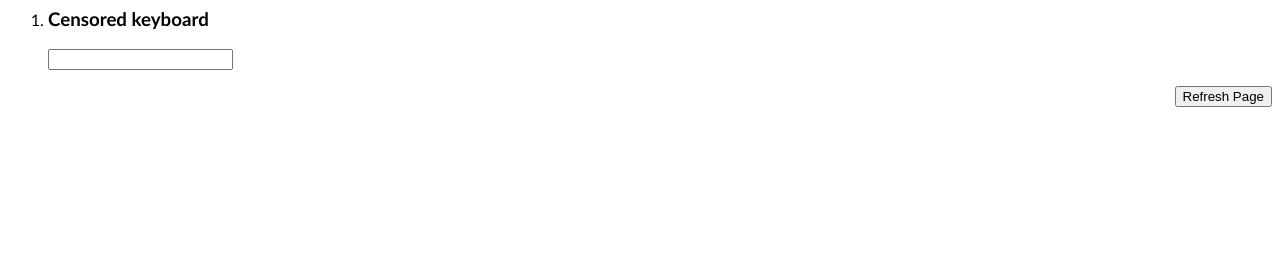
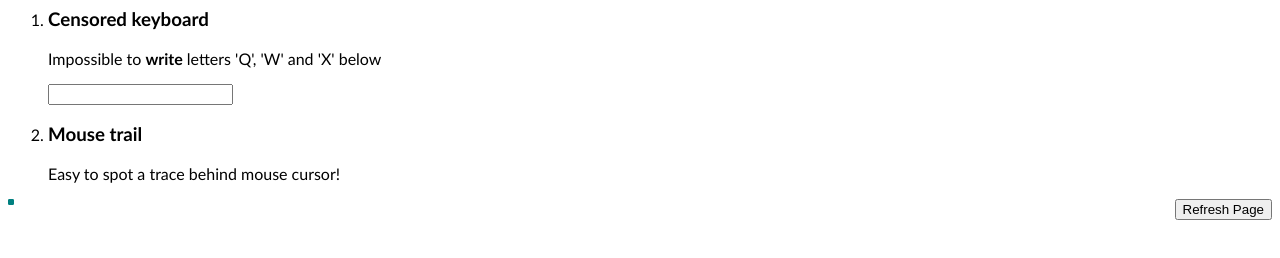
Before and after one commit to michalandrzejczak/eloquentJavascript_exercises, a plain HTML site: page handling_events.html in a window 1280 px wide. Drawn offline with Linux system fonts and the light colour scheme.

Commit message:
Update handling_events.html

```diff
--- a/handling_events.html
+++ b/handling_events.html
@@ -2,6 +2,7 @@
 <body style="font-family: calibri">
 <ol>
 <li><h3>Censored keyboard</h3></li>
+<p>Impossible to <strong>write</strong> letters 'Q', 'W' and 'X' below</p>
 <input type="text">
 <script>
   var field = document.querySelector("input");
@@ -11,6 +12,32 @@
 			event.preventDefault();
 	});
 </script>
+<li><h3>Mouse trail</h3></li>
+<p>Easy to spot a trace behind mouse cursor!</p>
+<style>
+  .trail { /* className for the trail elements */
+    position: absolute;
+    height: 6px; width: 6px;
+    border-radius: 3px;
+    background: teal;
+  }
+</style>
+<script>
+	var max = [];
+  	for (var i = 0; i < 10; i++) {
+		var trace = document.createElement("div");
+		trace.className = "trail";
+		document.body.appendChild(trace);
+		max.push(trace);
+	}
+	var current = 0
+	addEventListener("mousemove", function(event) {
+    var dot = max[current];
+    dot.style.left = (event.pageX - 6) + "px";
+    dot.style.top = (event.pageY - 6) + "px";
+	current = (current+1) % max.length;
+	});
+	</script>
 </ol>
 <div style="float: right">
 <input type="button" value="Refresh Page" onClick="window.location.reload()">
```
